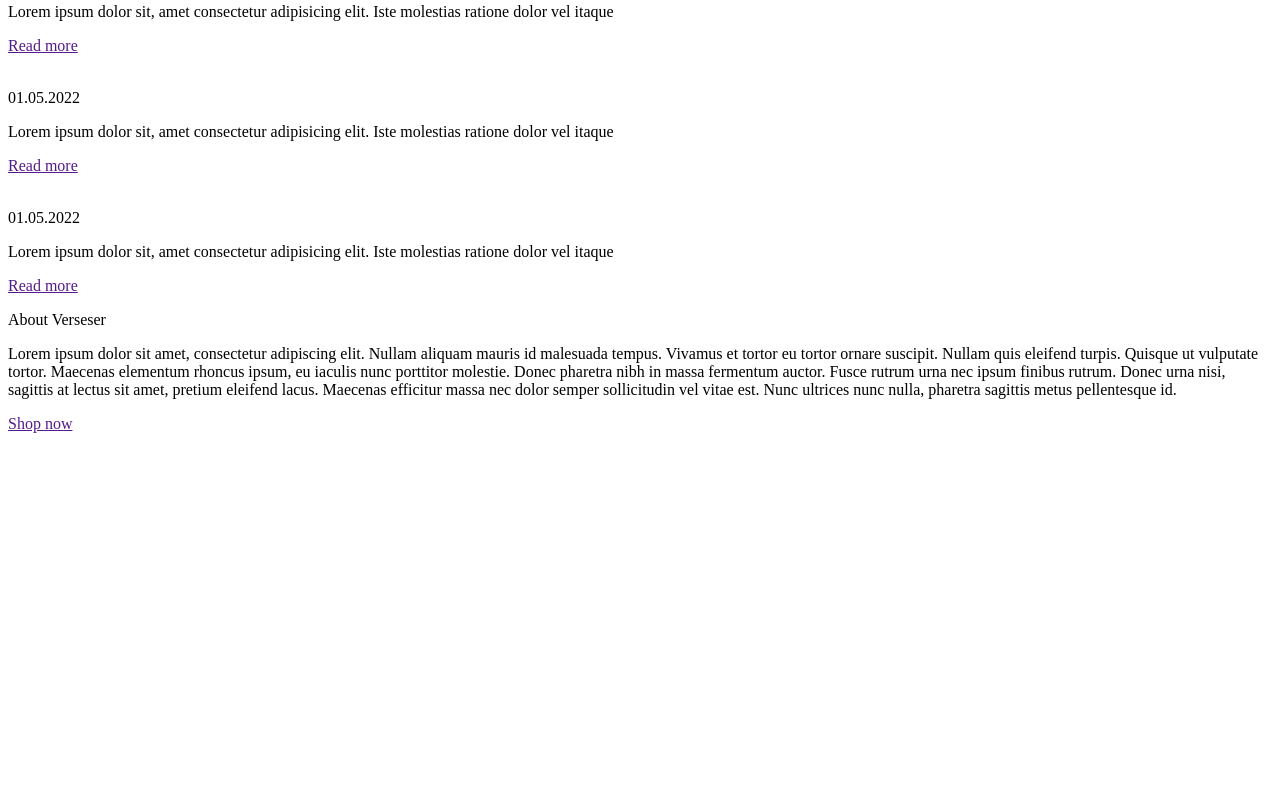
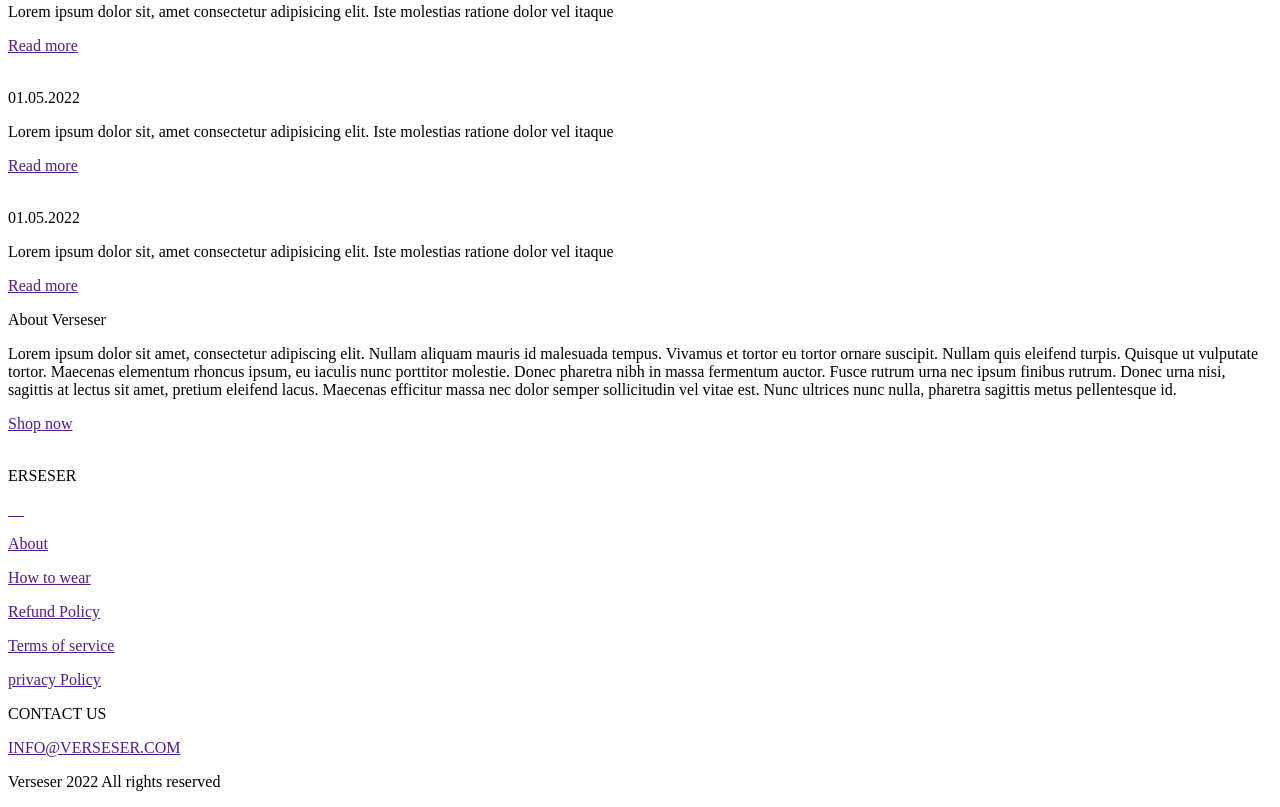
Before and after one commit to nik0laevnaaa/BorderControl, a plain HTML site: page index.html in a window 1280 px wide. Shown: the part 1437-2244 px from the top of the page. Before the commit the page ends 1878 px from the top, so only its background shows below. Drawn offline with Linux system fonts and the light colour scheme.

Commit message:
added footer

```diff
--- a/index.html
+++ b/index.html
@@ -1,10 +1,12 @@
 <!DOCTYPE html>
 <html lang="en">
+
 <head>
     <meta charset="UTF-8">
     <meta name="viewport" content="width=device-width, initial-scale=1.0">
     <title>Колдышкина Виктория Николаевна 221-325</title>
 </head>
+
 <body>
     <header>
         <a href="">
@@ -111,13 +113,56 @@
         </section>
         <section>
             <p>About Verseser</p>
-            <p>Lorem ipsum dolor sit amet, consectetur adipiscing elit. Nullam aliquam mauris id malesuada tempus. Vivamus et tortor eu tortor ornare suscipit. Nullam quis eleifend turpis. Quisque ut vulputate tortor. Maecenas elementum rhoncus ipsum, eu iaculis nunc porttitor molestie. Donec pharetra nibh in massa fermentum auctor. Fusce rutrum urna nec ipsum finibus rutrum. Donec urna nisi, sagittis at lectus sit amet, pretium eleifend lacus. Maecenas efficitur massa nec dolor semper sollicitudin vel vitae est. Nunc ultrices nunc nulla, pharetra sagittis metus pellentesque id.</p>
+            <p>Lorem ipsum dolor sit amet, consectetur adipiscing elit. Nullam aliquam mauris id malesuada tempus.
+                Vivamus et tortor eu tortor ornare suscipit. Nullam quis eleifend turpis. Quisque ut vulputate tortor.
+                Maecenas elementum rhoncus ipsum, eu iaculis nunc porttitor molestie. Donec pharetra nibh in massa
+                fermentum auctor. Fusce rutrum urna nec ipsum finibus rutrum. Donec urna nisi, sagittis at lectus sit
+                amet, pretium eleifend lacus. Maecenas efficitur massa nec dolor semper sollicitudin vel vitae est. Nunc
+                ultrices nunc nulla, pharetra sagittis metus pellentesque id.</p>
             <a href="">Shop now</a>
             <img src="" alt="">
         </section>
     </main>
     <footer>
-
+        <img src="" alt="">
+        <p>ERSESER</p>
+        <div>
+            <a href="">
+                <img src="" alt="">
+            </a>
+            <a href="">
+                <img src="" alt="">
+            </a>
+            <a href="">
+                <img src="" alt="">
+            </a>
+            <a href="">
+                <img src="" alt="">
+            </a>
+            <a href="">
+                <img src="" alt="">
+            </a>
+        </div>
+        <div>
+            <a href="">
+                <p>About</p>
+            </a>
+            <a href="">
+                <p>How to wear</p>
+            </a>
+            <a href="">
+                <p>Refund Policy</p>
+            </a>
+            <a href="">
+                <p>Terms of service</p>
+            </a>
+            <a href="">
+                <p>privacy Policy</p>
+            </a>
+        </div>
+        <p>CONTACT US</p> <a href="">INFO@VERSESER.COM</a>
+        <p>Verseser 2022 All rights reserved</p>
     </footer>
 </body>
+
 </html>
```
